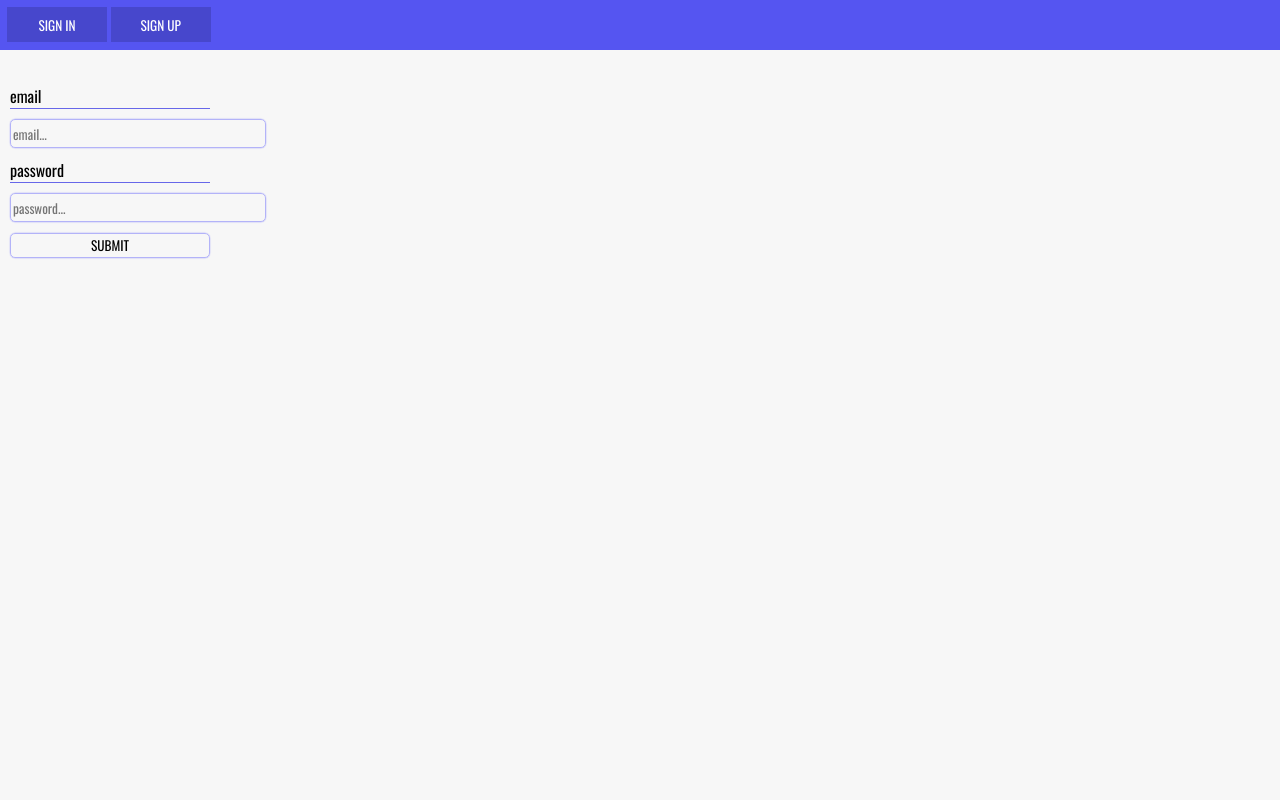
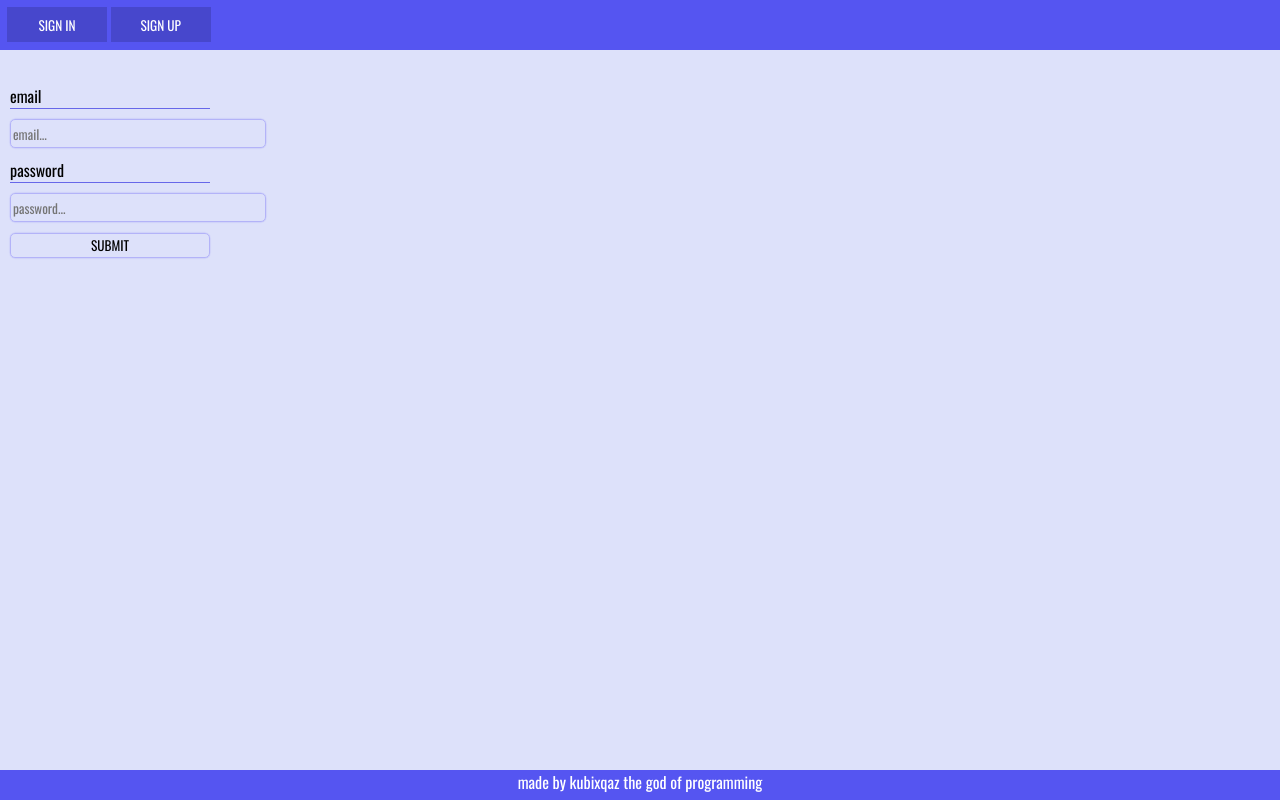
Before and after one commit to KUBIXQAZ/sign_in-sign_up-system, a PHP site: page / in a window 1280 px wide. Run offline with PHP 8.4, Linux system fonts and the light colour scheme.

Commit message:
unfinished-prototype

```diff
--- a/index.php
+++ b/index.php
@@ -35,6 +35,7 @@
             <p><input type="submit" name="subm_sign_up_form"></p>
         </div>
     </form>
+    <div id="footer"><span>made by kubixqaz the god of programming</span></div>
     <?php
     if (isset($_POST['subm_sign_up_form'])) {
         $email = $_POST['email'];
--- a/styles.css
+++ b/styles.css
@@ -7,7 +7,7 @@ body {
     padding: 0;
     width: 100%;
     height: 100%;
-    background-color: rgb(247, 247, 247);
+    background-color: rgb(221, 225, 250);
 }
 #bar {
     width: 100%;
@@ -62,3 +62,12 @@ form input:hover {
     border-bottom: 1px rgb(103, 103, 233) solid;
     width: 200px;
 }
+div[id=footer] {
+    width: 100%;
+    height: 30px;
+    position: fixed;
+    bottom: 0;
+    text-align: center;
+    background-color: rgb(85, 85, 241);
+    color: white;
+}
```
